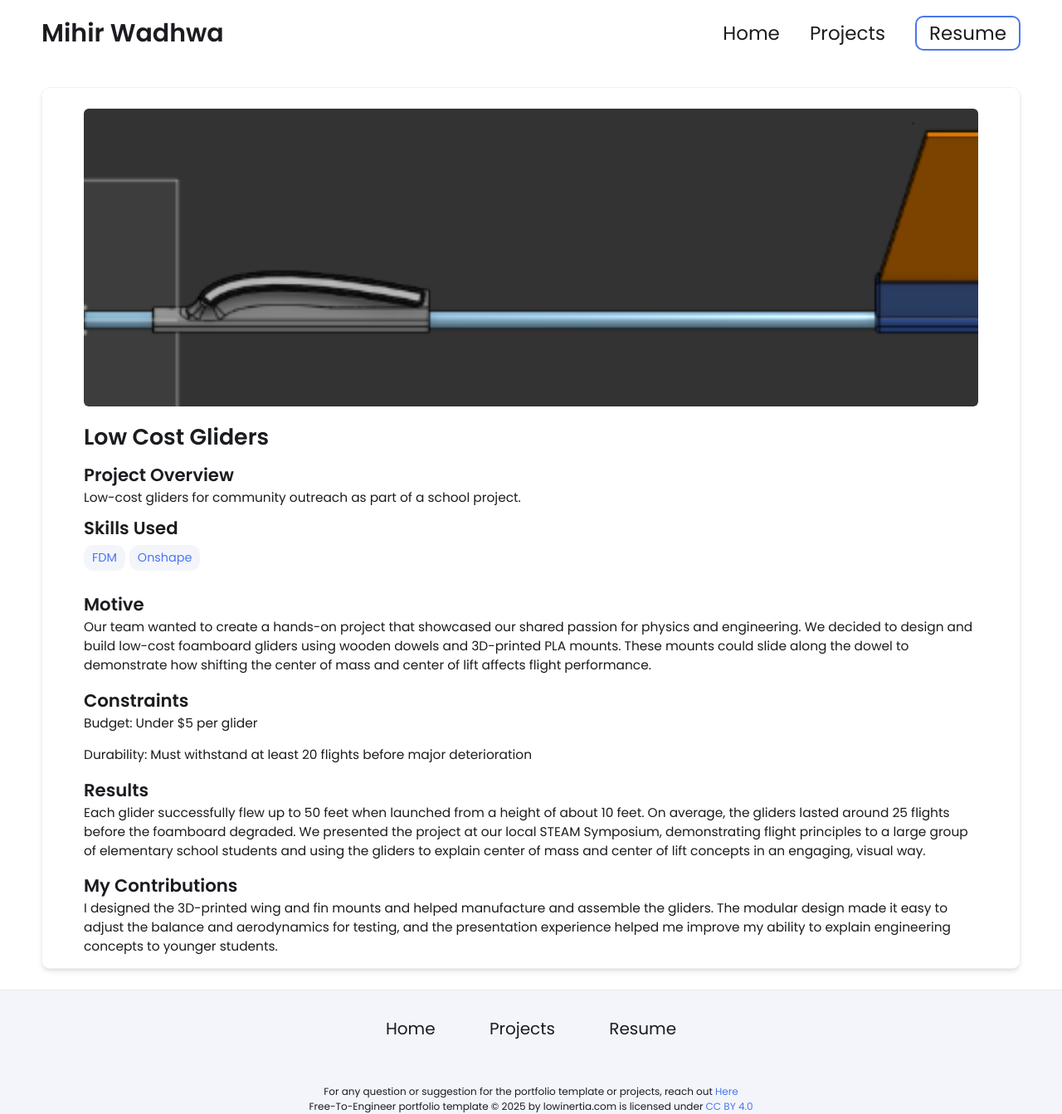
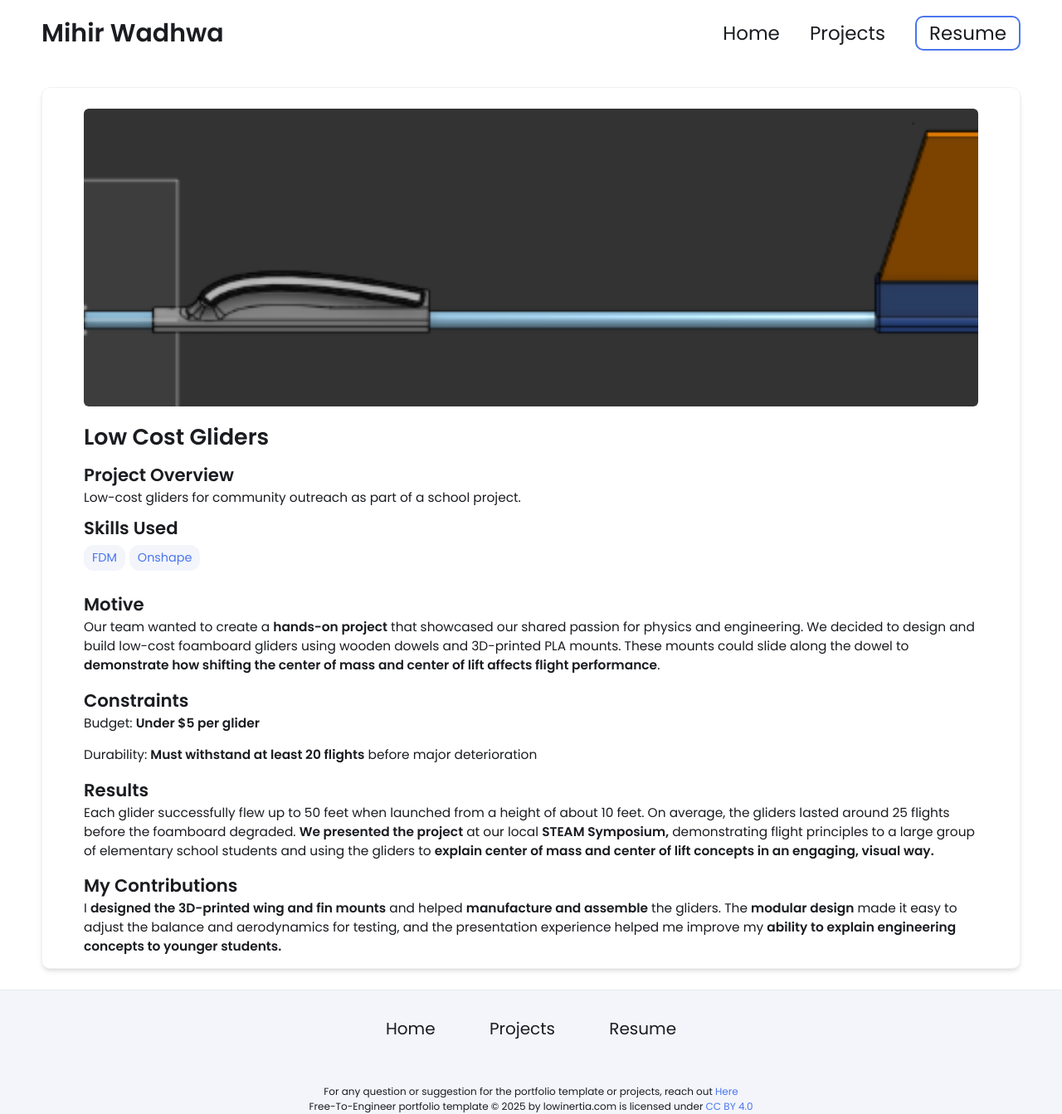
Before and after one commit to mihirwadhwa27/mihirwadhwa27.github.io, a Jekyll site: the page built from _projects/Low-Cost-Gliders/index.md, in a window 1280 px wide. Shown: the whole page at 83% size. Built offline with Jekyll 4.4.1, drawn with Linux system fonts in a browser that asks for light colours.

Commit message:
Update index.md

```diff
--- a/_projects/Low-Cost-Gliders/index.md
+++ b/_projects/Low-Cost-Gliders/index.md
@@ -8,14 +8,14 @@ skills:
 main-image: /Gliders.png
 ---
 ## Motive
-Our team wanted to create a hands-on project that showcased our shared passion for physics and engineering. We decided to design and build low-cost foamboard gliders using wooden dowels and 3D-printed PLA mounts. These mounts could slide along the dowel to demonstrate how shifting the center of mass and center of lift affects flight performance.
+Our team wanted to create a **hands-on project** that showcased our shared passion for physics and engineering. We decided to design and build low-cost foamboard gliders using wooden dowels and 3D-printed PLA mounts. These mounts could slide along the dowel to **demonstrate how shifting the center of mass and center of lift affects flight performance**.
 ## Constraints
 
-Budget: Under $5 per glider
+Budget: **Under $5 per glider**
 
-Durability: Must withstand at least 20 flights before major deterioration
+Durability: **Must withstand at least 20 flights** before major deterioration
 
 ## Results
-Each glider successfully flew up to 50 feet when launched from a height of about 10 feet. On average, the gliders lasted around 25 flights before the foamboard degraded. We presented the project at our local STEAM Symposium, demonstrating flight principles to a large group of elementary school students and using the gliders to explain center of mass and center of lift concepts in an engaging, visual way.
+Each glider successfully flew up to 50 feet when launched from a height of about 10 feet. On average, the gliders lasted around 25 flights before the foamboard degraded. **We presented the project** at our local **STEAM Symposium,** demonstrating flight principles to a large group of elementary school students and using the gliders to **explain center of mass and center of lift concepts in an engaging, visual way.**
 ## My Contributions
-I designed the 3D-printed wing and fin mounts and helped manufacture and assemble the gliders. The modular design made it easy to adjust the balance and aerodynamics for testing, and the presentation experience helped me improve my ability to explain engineering concepts to younger students.
+I **designed the 3D-printed wing and fin mounts** and helped **manufacture and assemble** the gliders. The **modular design** made it easy to adjust the balance and aerodynamics for testing, and the presentation experience helped me improve my **ability to explain engineering concepts to younger students.**
```
